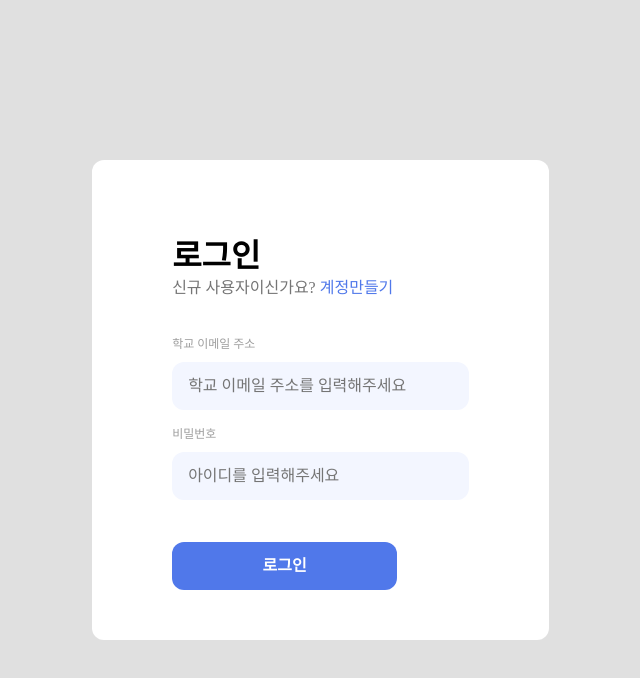
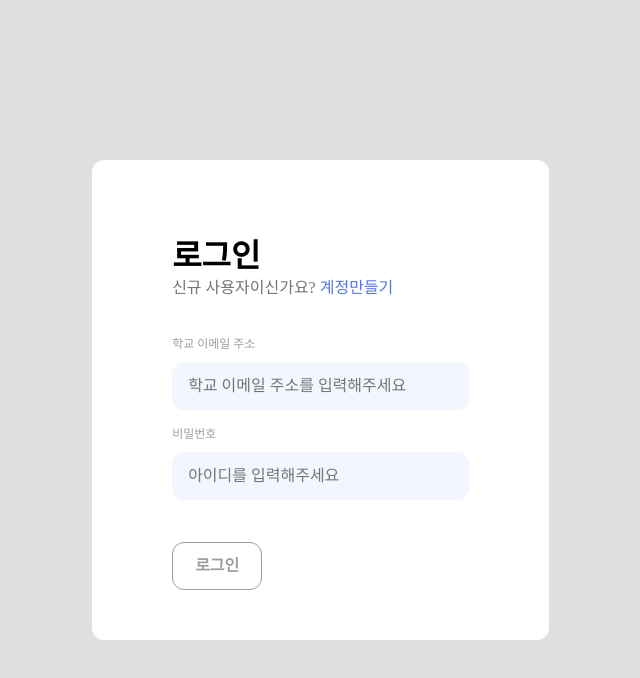
Before and after one commit to Bamdoliro/stupetition, a React (Create React App) app: page / in a window 1280 px wide. Shown: the top 678 px of the page, without its empty margins (516-1156 px from the left). Built offline with nearby package versions, Linux system fonts and the light colour scheme; no server answers.

Commit message:
ADD :: custom button으로 바꿈 ㅋ

```diff
--- a/src/components/auth/Join/JoinContents/index.tsx
+++ b/src/components/auth/Join/JoinContents/index.tsx
@@ -73,7 +73,7 @@ const JoinContents = () => {
           onFocus={() => console.log('gg')}
         />
       </S.InputWrap>
-      <Button value="회원가입" onClick={submit} />
+      <Button value="회원가입" onClick={submit} option="FILLED" width="174px" />
     </div>
   );
 };
--- a/src/components/common/Button/index.tsx
+++ b/src/components/common/Button/index.tsx
@@ -1,8 +1,16 @@
 import { ButtonPropsType } from 'type/common/button.type';
 import * as S from './style';
 
-const Button = ({ value, onClick }: ButtonPropsType) => {
-  return <S.Button onClick={onClick}>{value}</S.Button>;
+const Button = ({ value, onClick, width, option }: ButtonPropsType) => {
+  return option === 'FILLED' ? (
+    <S.FillButton style={{ width }} onClick={onClick}>
+      {value}
+    </S.FillButton>
+  ) : (
+    <S.UnfillButton style={{ width }} onClick={onClick}>
+      {value}
+    </S.UnfillButton>
+  );
 };
 
 export default Button;
--- a/src/components/common/Button/style.ts
+++ b/src/components/common/Button/style.ts
@@ -1,11 +1,10 @@
 import styled from 'styled-components';
 import { color } from 'styles/theme';
 
-export const Button = styled.button`
+export const FillButton = styled.button`
   display: flex;
   align-items: center;
   justify-content: center;
-  width: 225px;
   height: 48px;
   padding: 0px 22px;
   border-radius: 12px;
@@ -14,3 +13,17 @@ export const Button = styled.button`
   font-size: 16px;
   color: ${color.white};
 `;
+
+export const UnfillButton = styled.button`
+  display: flex;
+  align-items: center;
+  justify-content: center;
+  height: 48px;
+  padding: 0px 22px;
+  border-radius: 12px;
+  background-color: ${color.white};
+  font-weight: 600;
+  font-size: 16px;
+  color: ${color.gray500};
+  border: 1px solid ${color.gray500};
+`;
--- a/src/type/common/button.type.ts
+++ b/src/type/common/button.type.ts
@@ -1,4 +1,6 @@
 export interface ButtonPropsType {
   value: string;
+  width: string;
+  option: 'UNFILLED' | 'FILLED';
   onClick: React.MouseEventHandler<HTMLButtonElement>;
 }
```
